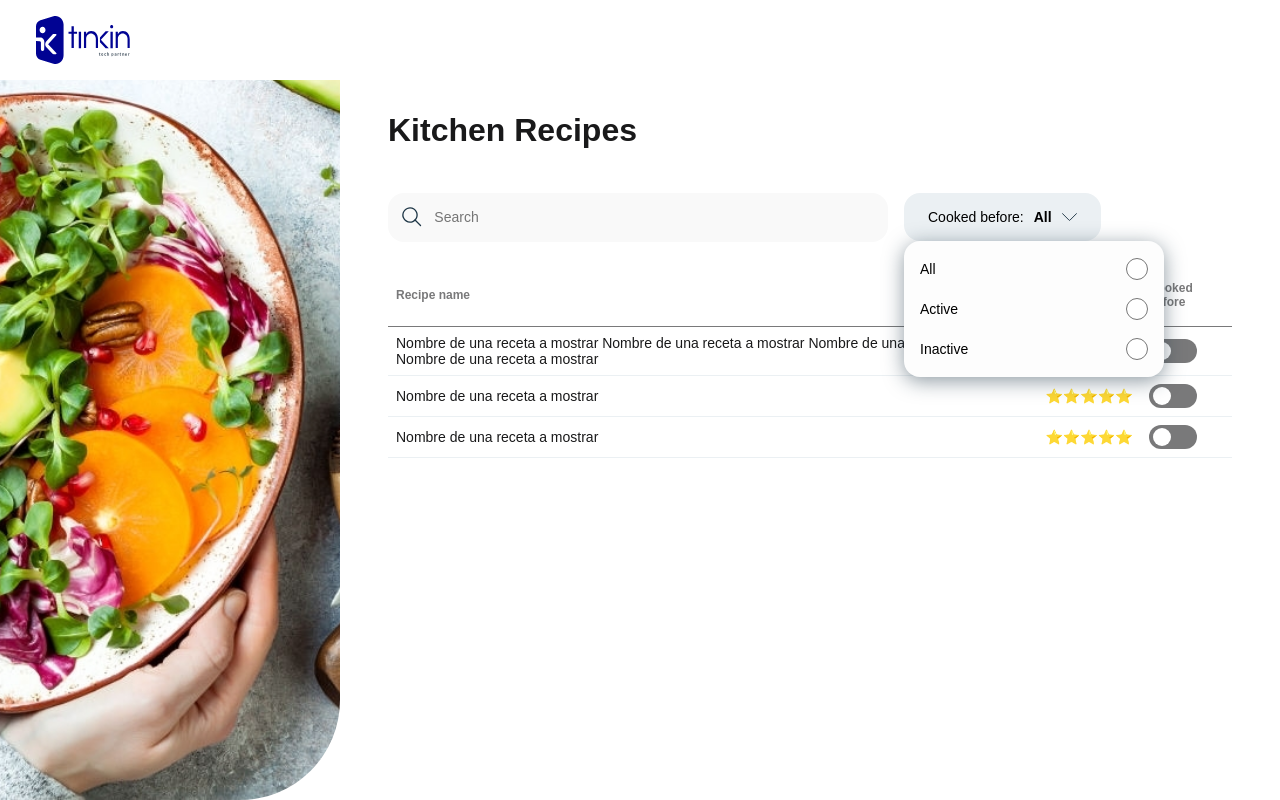
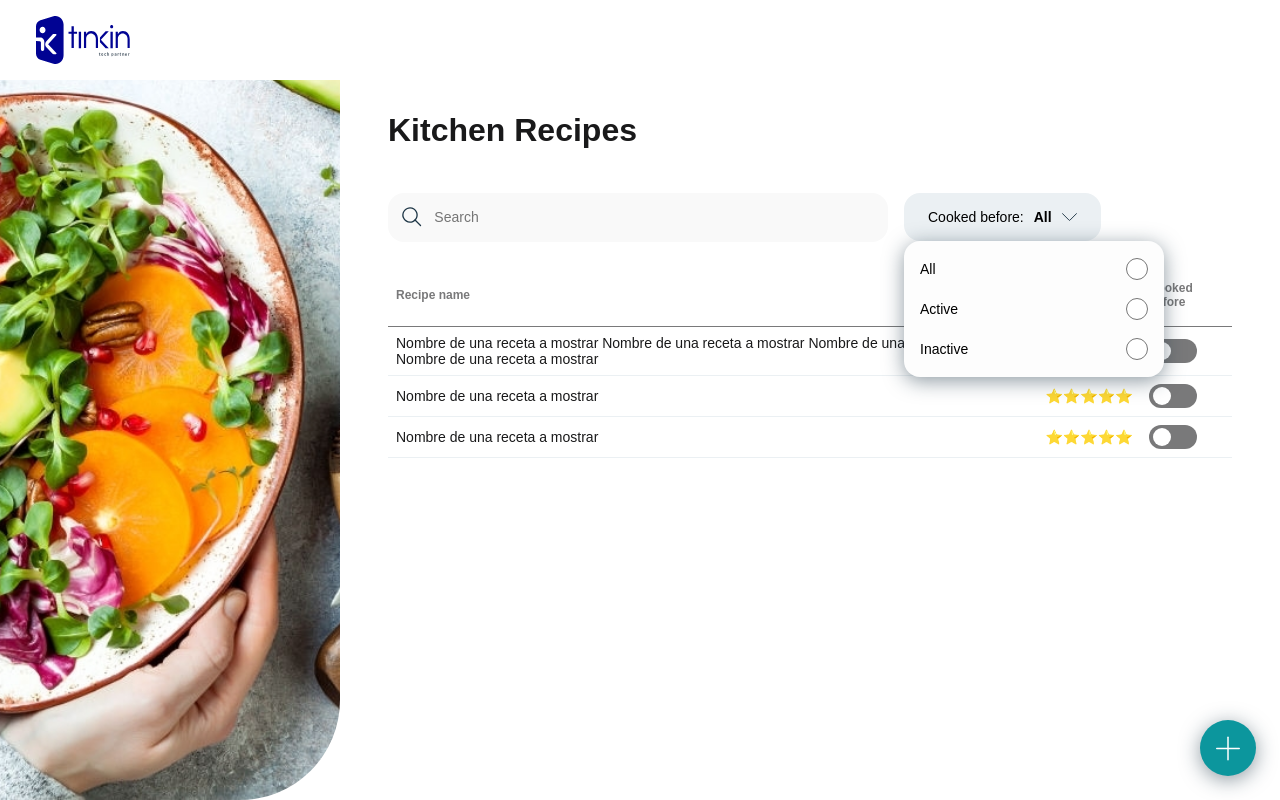
Before and after one commit to lpzDeimar/Recipes, a React (Vite) app: page / in a window 1280 px wide. Built offline with nearby package versions, Linux system fonts and the light colour scheme; a web font is replaced by a local one.

Commit message:
[add] modals and animations

```diff
--- a/package.json
+++ b/package.json
@@ -11,6 +11,7 @@
 		"lint": "eslint --fix . --ext .js,.jsx"
 	},
 	"dependencies": {
+		"aos": "^2.3.4",
 		"prop-types": "^15.8.1",
 		"react": "^18.2.0",
 		"react-dom": "^18.2.0",
--- a/src/App.jsx
+++ b/src/App.jsx
@@ -1,3 +1,7 @@
+import Aos from 'aos';
+import 'aos/dist/aos.css';
+import { useEffect, useState } from 'react';
+import { CreateBtn } from './components/CreateBtn';
 import { FormRecipe } from './components/FormRecipe';
 import { Modal } from './components/Modal';
 import { Barimg } from './layouts/BarImg';
@@ -6,6 +10,13 @@ import { Layout } from './layouts/Layout';
 import { MainContent } from './layouts/MainContent';
 
 export const App = () => {
+	const [viModal, setViModal] = useState(false);
+
+	useEffect(() => {
+		// librerya para animar scroll y aparicion de elementos
+		Aos.init();
+	}, []);
+
 	return (
 		<>
 			<Header />
@@ -14,8 +25,13 @@ export const App = () => {
 				<Barimg />
 				<MainContent />
 			</Layout>
+			{viModal && (
+				<Modal>
+					<FormRecipe setViModal={setViModal} />
+				</Modal>
+			)}
 			<Modal>
-				<FormRecipe />
+				<CreateBtn setViModal={setViModal} />
 			</Modal>
 		</>
 	);
--- /dev/null
+++ b/src/components/CreateBtn.jsx
@@ -0,0 +1,25 @@
+import ReactTooltip from 'react-tooltip';
+import PropTypes from 'prop-types';
+
+export const CreateBtn = props => {
+	const onClickButton = () => {
+		props.setViModal(prevState => !prevState);
+	};
+
+	return (
+		<>
+			<button
+				data-tip
+				data-for='createBtn'
+				className='createBtn'
+				onClick={onClickButton}>
+				<img src='./src/assets/svg/more.svg' alt='' />
+			</button>
+			<ReactTooltip id='createBtn'>Add Recipe</ReactTooltip>
+		</>
+	);
+};
+
+CreateBtn.propTypes = {
+	setViModal: PropTypes.func.isRequired,
+};
--- a/src/components/FormRecipe.jsx
+++ b/src/components/FormRecipe.jsx
@@ -1,3 +1,5 @@
+import { useRef } from 'react';
+import PropTypes from 'prop-types';
 import { Togglebtn } from './Togglebtn';
 
 const autoHeight = event => {
@@ -8,10 +10,22 @@ const autoHeight = event => {
 		: (event.target.style.height = `${event.target.scrollHeight}px`);
 };
 
-export const FormRecipe = () => {
+export const FormRecipe = props => {
+	const modal = useRef(null);
+
+	const onClickButton = event => {
+		if (event.target === modal.current) {
+			props.setViModal(prevState => !prevState);
+		}
+	};
+
 	return (
-		<section className='formRecipe'>
-			<article>
+		<section className='formRecipe' onClick={onClickButton} ref={modal}>
+			<article
+				data-aos='fade-left'
+				data-aos-anchor='#example-anchor'
+				data-aos-offset='500'
+				data-aos-duration='500'>
 				<h2>New recipe</h2>
 
 				<p>Recipe name</p>
@@ -84,3 +98,7 @@ export const FormRecipe = () => {
 		</section>
 	);
 };
+
+FormRecipe.propTypes = {
+	setViModal: PropTypes.func.isRequired,
+};
--- a/src/sass/app.scss
+++ b/src/sass/app.scss
@@ -17,3 +17,4 @@
 @import 'components/filterSearch';
 @import 'components/table';
 @import 'components/formRecipe';
+@import 'components/createBtn';
--- a/src/sass/base/_globales.scss
+++ b/src/sass/base/_globales.scss
@@ -87,15 +87,15 @@ strong {
 
 /* width */
 ::-webkit-scrollbar {
-	width: 10px;
+	width: 4px;
 }
 
 /* Track */
 ::-webkit-scrollbar-track {
-	box-shadow: inset 0 0 10px white;
+	box-shadow: inset 0 0 5px white;
 }
 
 /* Handle */
 ::-webkit-scrollbar-thumb {
-	background: $primario;
+	background: $secundarioOsc;
 }
--- a/src/sass/base/_variables.scss
+++ b/src/sass/base/_variables.scss
@@ -9,6 +9,7 @@ $primario: #19191a;
 $primario2: #54b5ba;
 $secundario: #3c6c8d;
 $secundario2: #b1c4d1;
+$secundarioOsc: #0c969d;
 $blancoTrans: #fafafac9;
 $negro: #000000;
 $gris: #3b3b3b;
--- /dev/null
+++ b/src/sass/components/_createBtn.scss
@@ -0,0 +1,35 @@
+.createBtn {
+	// margin: 2.4rem;
+	z-index: 3;
+	position: fixed;
+	bottom: 24px;
+	right: 24px;
+	height: 56px;
+	width: 56px;
+
+	background-color: $secundarioOsc;
+	padding: 1.6rem;
+	border: none;
+	border-radius: 50%;
+
+	display: flex;
+	justify-content: center;
+	align-items: center;
+
+	outline: none;
+
+	box-shadow: 0px 4px 20px rgba(30, 54, 70, 0.5);
+
+	&:hover {
+		cursor: pointer;
+	}
+
+	&:active {
+		filter: brightness(90%);
+	}
+
+	img {
+		width: 2.5rem;
+		height: 2.5rem;
+	}
+}
--- a/src/sass/components/_formRecipe.scss
+++ b/src/sass/components/_formRecipe.scss
@@ -9,10 +9,35 @@
 	z-index: 10;
 	display: flex;
 	justify-content: flex-end;
-	display: none;
+	// display: none;
+
+	animation: aparency 400ms;
+
+	@keyframes aparency {
+		0% {
+			opacity: 0;
+		}
+		100% {
+			opacity: 1;
+		}
+	}
+	overflow-x: hidden;
+
 	article {
 		background-color: $blanco;
 		padding: 2.4rem;
+
+		// animation: flow 400ms;
+		// animation-delay: 600ms;
+		// @keyframes flow {
+		// 	0% {
+		// 		transform: translateX(100%);
+		// 	}
+		// 	100% {
+		// 		opacity: 1;
+		// 		transform: translateX(0);
+		// 	}
+		// }
 		@include tabletinvert {
 			width: 100%;
 		}
```
Also changed, not shown: 1 other file (tests, documents, lock files or other folders).
